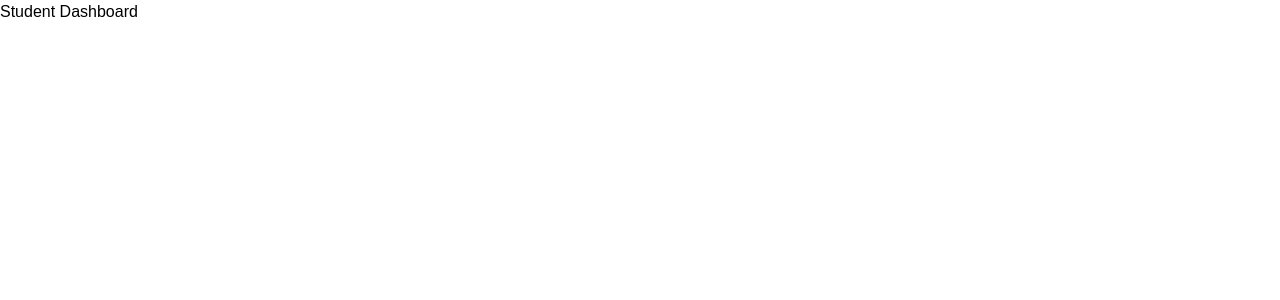
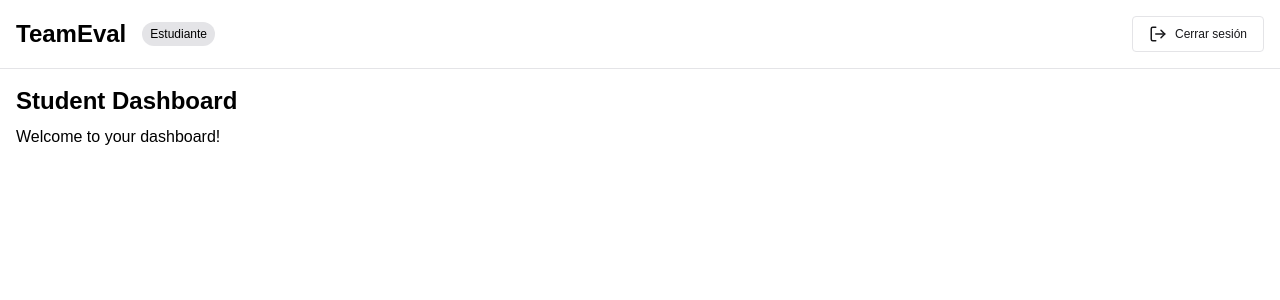
Before and after one commit to FelipeK57/te-client, a React (Vite) app: page /student/dashboard in a window 1280 px wide. Shown: the top 300 px of the page. Built offline with nearby package versions, Linux system fonts and the light colour scheme.

Commit message:
feat: implement student dashboard with header and logout functionality

```diff
--- a/src/auth/pages/Login.tsx
+++ b/src/auth/pages/Login.tsx
@@ -51,7 +51,7 @@ export const Login = () => {
       isProfessor
         ? navigate("/professor/dashboard")
         : navigate("/student/dashboard");
-    }, 2000);
+    }, 1500);
   };
 
   return (
--- a/src/main.tsx
+++ b/src/main.tsx
@@ -8,6 +8,12 @@ import { App } from "./App.tsx";
 
 // Auth
 import { Login } from "./auth/pages/Login.tsx";
+
+// Student
+import { Dashboard } from "./student/pages/Dashboard.tsx";
+
+// Teacher
+
 
 // Supports weights 100-900
 // @ts-ignore
@@ -23,10 +29,7 @@ createRoot(document.getElementById("root")!).render(
           path="/professor/dashboard"
           element={<div>Professor Dashboard</div>}
         />
-        <Route
-          path="/student/dashboard"
-          element={<div>Student Dashboard</div>}
-        />
+        <Route path="/student/dashboard" element={<Dashboard />} />
       </Routes>
     </BrowserRouter>
   </StrictMode>
--- /dev/null
+++ b/src/student/components/Header.tsx
@@ -0,0 +1,31 @@
+import { LogOut } from "lucide-react";
+import { Button } from "../../ui/Button";
+import { useNavigate } from "react-router";
+
+export const Header = () => {
+  const navigate = useNavigate();
+
+  const handleLogout = () => {
+    navigate("/login");
+  };
+
+  return (
+    <div className="flex w-full justify-between border-b-1 p-4 border-zinc-200">
+      <div className="flex gap-4 items-center">
+        <p className="text-xl lg:text-2xl font-semibold">TeamEval</p>
+        <p className="py-1 px-2 text-xs rounded-full bg-zinc-200">Estudiante</p>
+      </div>
+      <div className="flex items-center">
+        <Button
+          color="secondary"
+          variant="outline"
+          size="sm"
+          onClick={handleLogout}
+        >
+          <LogOut size={18} />
+          Cerrar sesión
+        </Button>
+      </div>
+    </div>
+  );
+};
--- /dev/null
+++ b/src/student/pages/Dashboard.tsx
@@ -0,0 +1,13 @@
+import { Header } from "../components/Header";
+
+export const Dashboard = () => {
+  return (
+    <main className="flex flex-col w-full min-h-svh">
+      <Header />
+      <section className="flex flex-1 flex-col p-4 overflow-y-auto">
+        <h1 className="text-2xl font-semibold">Student Dashboard</h1>
+        <p className="mt-2">Welcome to your dashboard!</p>
+      </section>
+    </main>
+  );
+};
--- a/src/ui/Button.tsx
+++ b/src/ui/Button.tsx
@@ -2,16 +2,45 @@ interface ButtonProps {
   children: any;
   onClick: () => void;
   loading?: boolean;
+  color?: "primary" | "secondary" | "danger";
+  variant?: "solid" | "outline";
+  size?: "sm" | "md" | "lg";
 }
 
-export const Button = ({ children, onClick, loading }: ButtonProps) => {
+export const Button = ({ children, onClick, loading, color, variant, size }: ButtonProps) => {
+  const types = [
+    {
+      key: "primary",
+      solid: "bg-zinc-900 text-zinc-50 hover:bg-zinc-950",
+      outline: "border-1 border-zinc-900 text-zinc-900 hover:bg-zinc-900 hover:text-zinc-50",
+    },
+    {
+      key: "secondary",
+      solid: "bg-zinc-200 text-zinc-900 hover:bg-zinc-300",
+      outline: "border-1 border-zinc-200 text-zinc-900 hover:bg-zinc-200",
+    },
+    {
+      key: "danger",
+      solid: "bg-rose-500 text-white hover:bg-rose-600",
+      outline: "border-1 border-rose-500 text-rose-500 hover:bg-rose-500 hover:text-white"
+    },
+  ];
+
   return (
     <button
       disabled={loading}
-      className="flex gap-2 bg-zinc-900 text-sky-50 rounded py-2 px-4 text-sm items-center justify-center hover:bg-zinc-950 active:scale-95 cursor-pointer transition-all disabled:opacity-50 disabled:cursor-not-allowed"
+      className={`flex gap-2 rounded py-2 px-4 ${size === "sm" ? "text-xs" : size === "lg" ? "text-lg" : "text-sm"} items-center justify-center active:scale-95 cursor-pointer transition-all disabled:opacity-50 disabled:cursor-not-allowed ${
+        types.find((t => t.key === color))?.[variant || "solid"] || "bg-zinc-900 text-zinc-50 hover:bg-zinc-950"
+      }`}
       onClick={onClick}
     >
-      {loading ? <span className="flex gap-2 items-center"><Spinner /> Procesando</span> : children}
+      {loading ? (
+        <span className="flex gap-2 items-center">
+          <Spinner /> Procesando
+        </span>
+      ) : (
+        children
+      )}
     </button>
   );
 };
```
